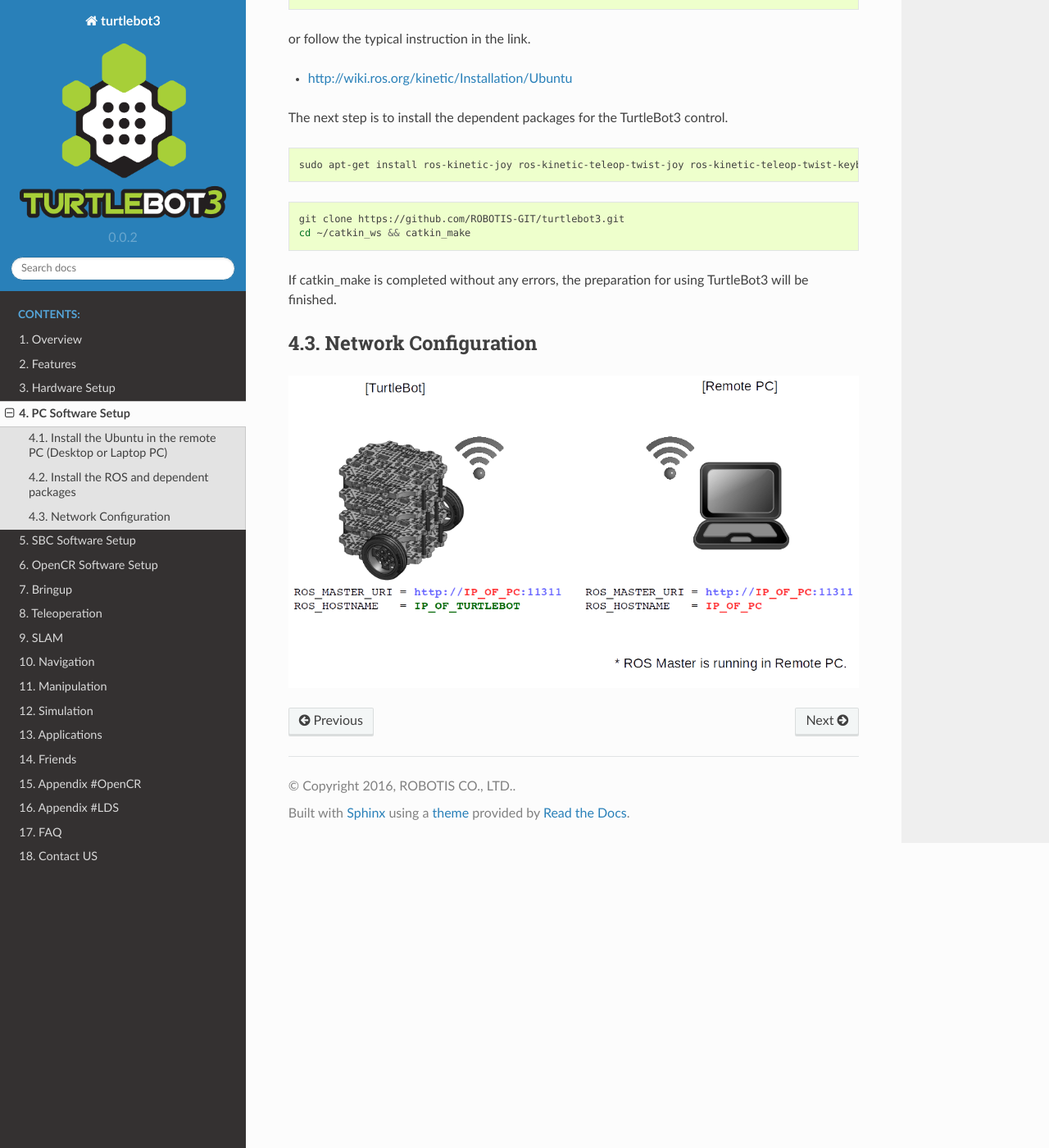
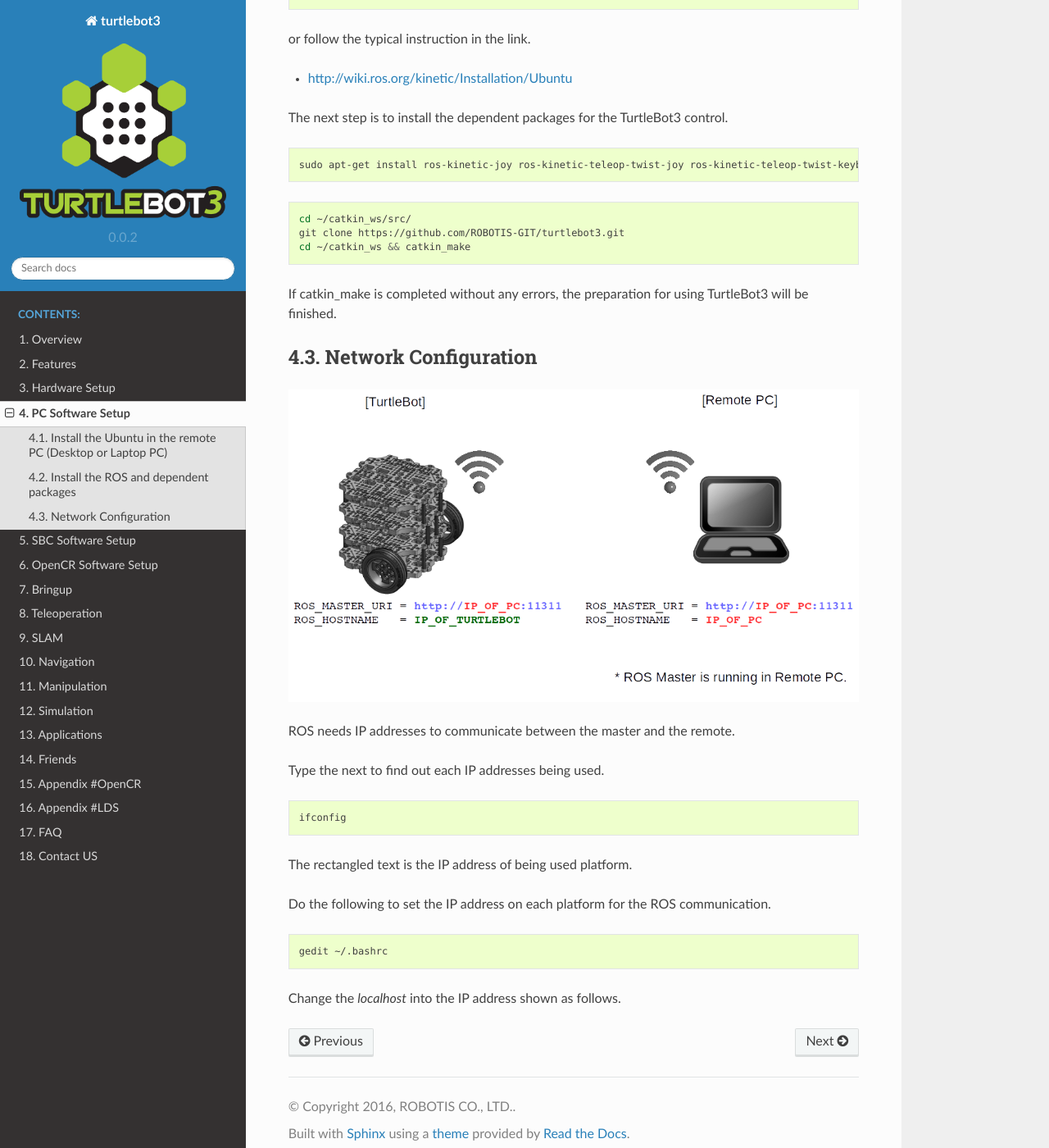
Before and after one commit to shivharis/turtlebot3_wiki, a Sphinx documentation site: the page built from docs/source/pc_software.rst, in a window 1280 px wide and 1400 px high, scrolled down 751 px. Shown: the whole window at 82% size. Built offline with Sphinx 7.4.7 and the Read the Docs theme 2.0.0, drawn with Linux system fonts in a browser that asks for light colours.

Commit message:
Update pc_software.rst

```diff
--- a/docs/source/pc_software.rst
+++ b/docs/source/pc_software.rst
@@ -39,6 +39,7 @@
 
 .. code-block:: bash
 
+  cd ~/catkin_ws/src/
   git clone https://github.com/ROBOTIS-GIT/turtlebot3.git
   cd ~/catkin_ws && catkin_make
 
@@ -50,4 +51,24 @@
 
 .. image:: _static/software/network_configuration.png
 
+ROS needs IP addresses to communicate between the master and the remote.
+
+Type the next to find out each IP addresses being used.
+
+.. code-block:: bash
+
+  ifconfig
+
+The rectangled text is the IP address of being used platform.
+
+Do the following to set the IP address on each platform for the ROS communication.
+
+.. code-block:: bash
+
+  gedit ~/.bashrc
+
+Change the `localhost` into the IP address shown as follows.
+
+
+
 .. _ROS: http://wiki.ros.org
```
